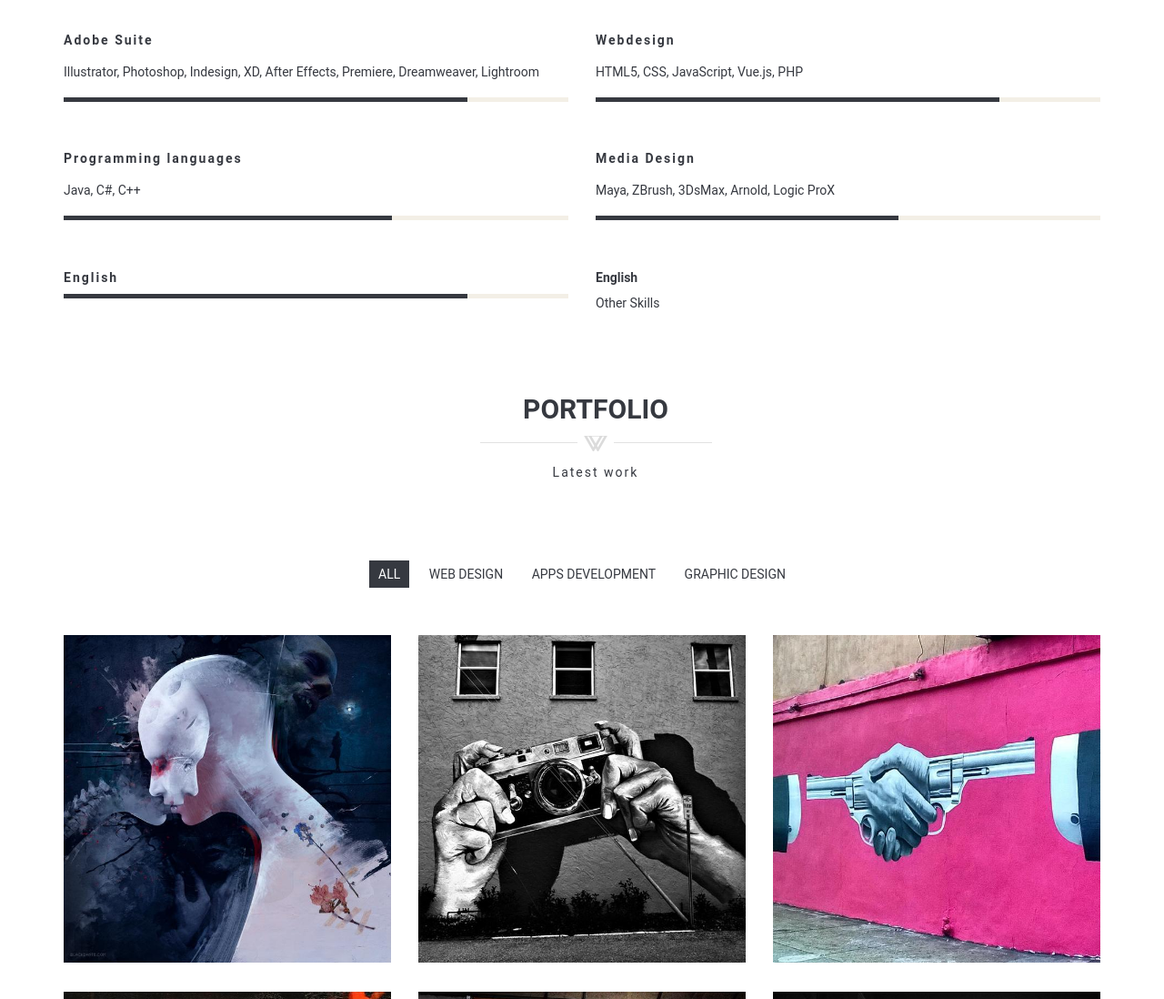
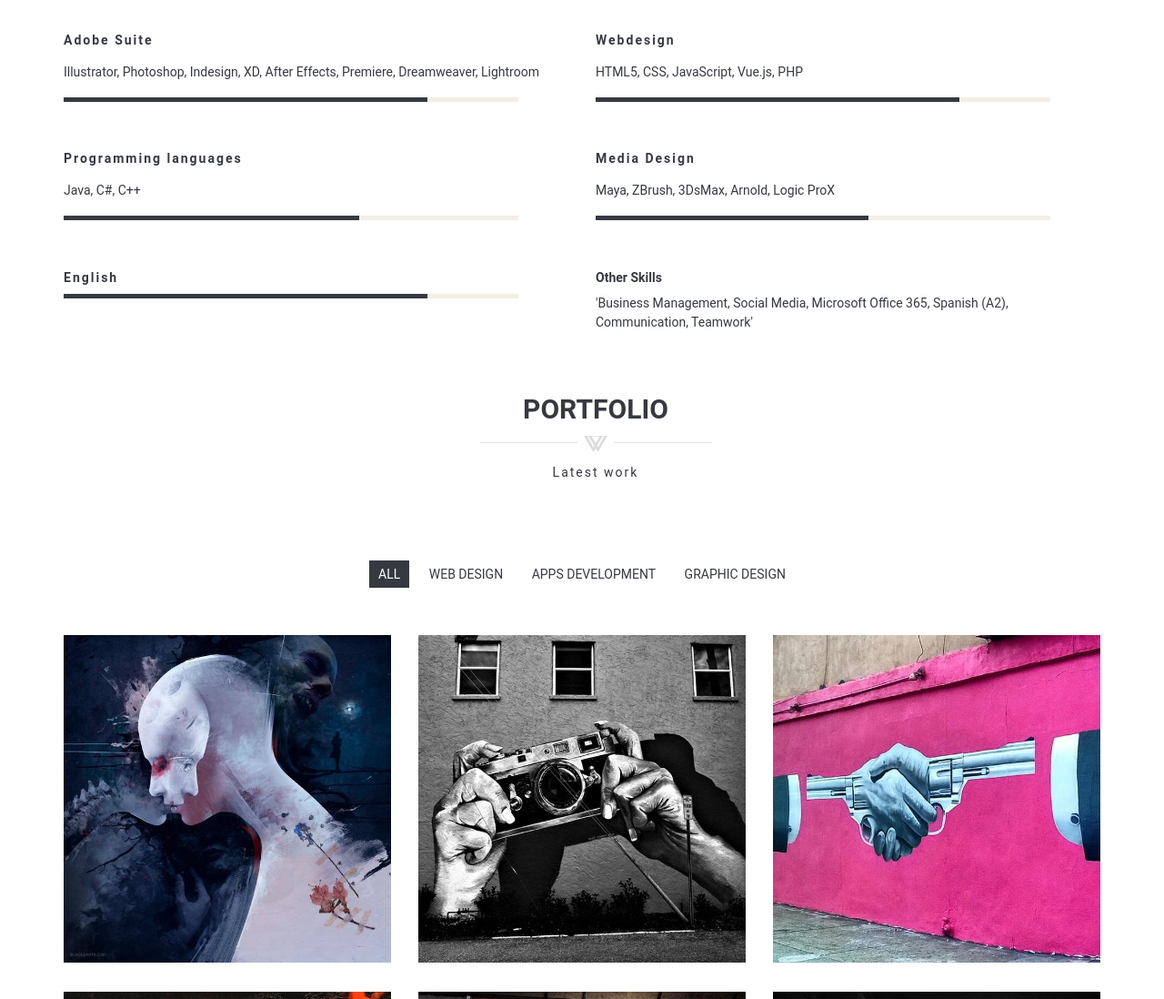
Before and after one commit to Lenzi99/Lenzi99.github.io, a plain HTML site: page index.html in a window 1280 px wide. Shown: the part 887-1985 px from the top of the page at 91% size. Drawn offline with Linux system fonts and the light colour scheme; files whose address does not match are found by name.

Commit message:
skilsl final

```diff
--- a/index.html
+++ b/index.html
@@ -111,7 +111,7 @@
                                         <h6>Adobe Suite</h6>
 										<p>Illustrator, Photoshop, Indesign, XD, After Effects, Premiere, Dreamweaver, Lightroom</p>
                                     </div>
-                                    <div class="meter"  style="width:100%;">
+                                    <div class="meter"  style="width:90%;">
    										 <span style="width:80%;"><span class="progress"></span></span>
 									</div>
                                 </div>
@@ -123,7 +123,7 @@
                                         <h6>Webdesign</h6>
 										<p>HTML5, CSS, JavaScript, Vue.js, PHP</p>
                                     </div>
-                                    <div class="meter"  style="width:100%;">
+                                    <div class="meter"  style="width:90%;">
    										 <span style="width:80%;"><span class="progress"></span></span>
 									</div>
                                 </div>
@@ -135,7 +135,7 @@
                                         <h6>Programming languages</h6>
 										<p>Java, C#, C++</p>
                                     </div>
-                                    <div class="meter"  style="width:100%;">
+                                    <div class="meter"  style="width:90%;">
    										 <span style="width:65%;"><span class="progress"></span></span>
 									</div>
                                 </div>
@@ -147,7 +147,7 @@
                                         <h6>Media Design</h6>
 										<p>Maya, ZBrush, 3DsMax, Arnold, Logic ProX</p>
                                     </div>
-                                    <div class="meter"  style="width:100%;">
+                                    <div class="meter"  style="width:90%;">
    										 <span style="width:60%;"><span class="progress"></span></span>
 									</div>
                                 </div>
@@ -158,14 +158,14 @@
                                     <div class="progress-lebel">
                                         <h6>English</h6>
                                     </div>
-                                    <div class="meter"  style="width:100%;">
+                                    <div class="meter"  style="width:90%;">
    										 <span style="width:80%;"><span class="progress"></span></span>
 									</div>
                                 </div>
                             </div>
 							<div class="col-sm-6">
-                                <h6>English</h6>
-								<p> Other Skills</p>
+                                <h6>Other Skills</h6>
+								<p>'Business Management, Social Media, Microsoft Office 365, Spanish (A2), Communication, Teamwork'</p>
 							</div>
 
 
```
